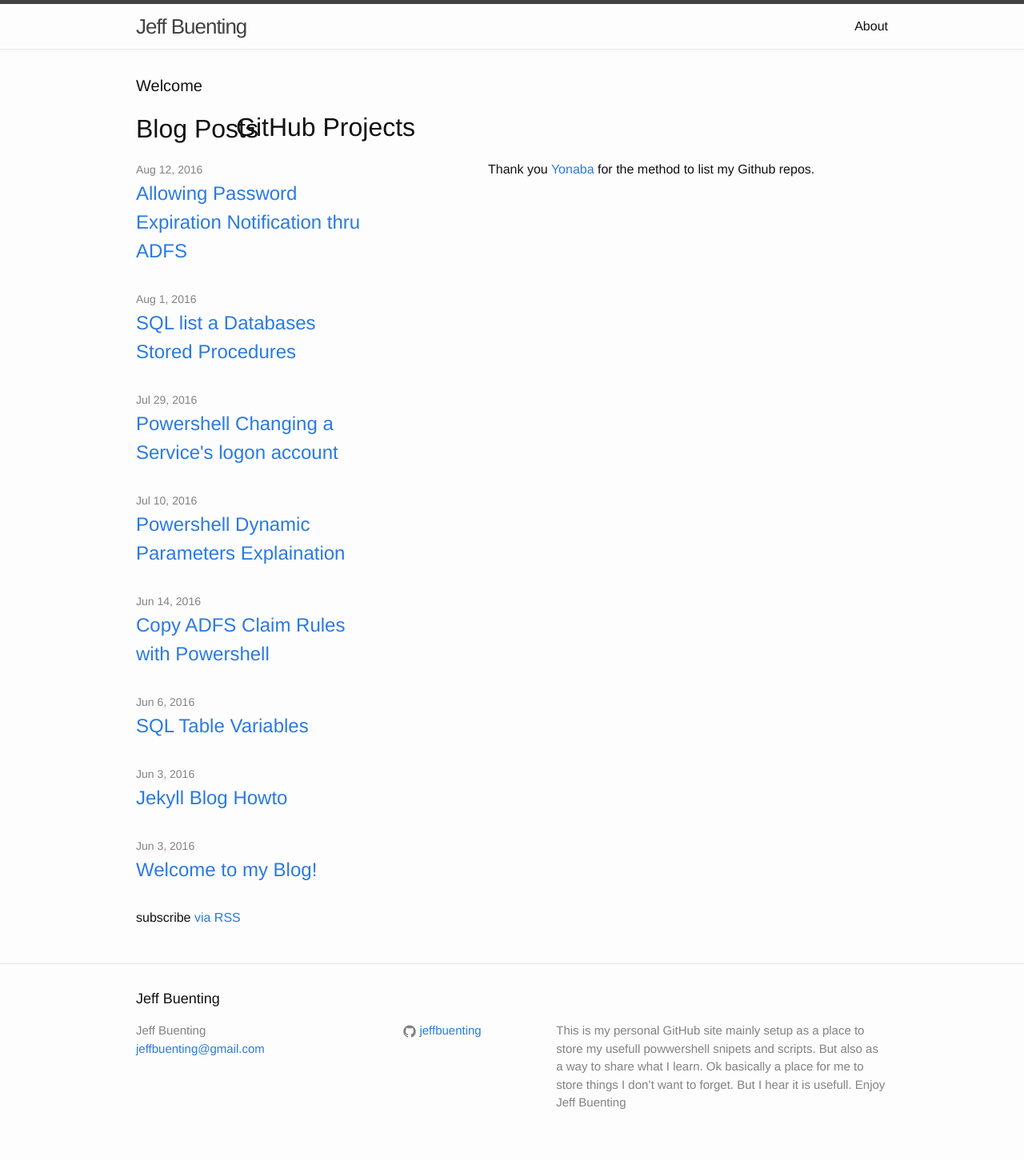
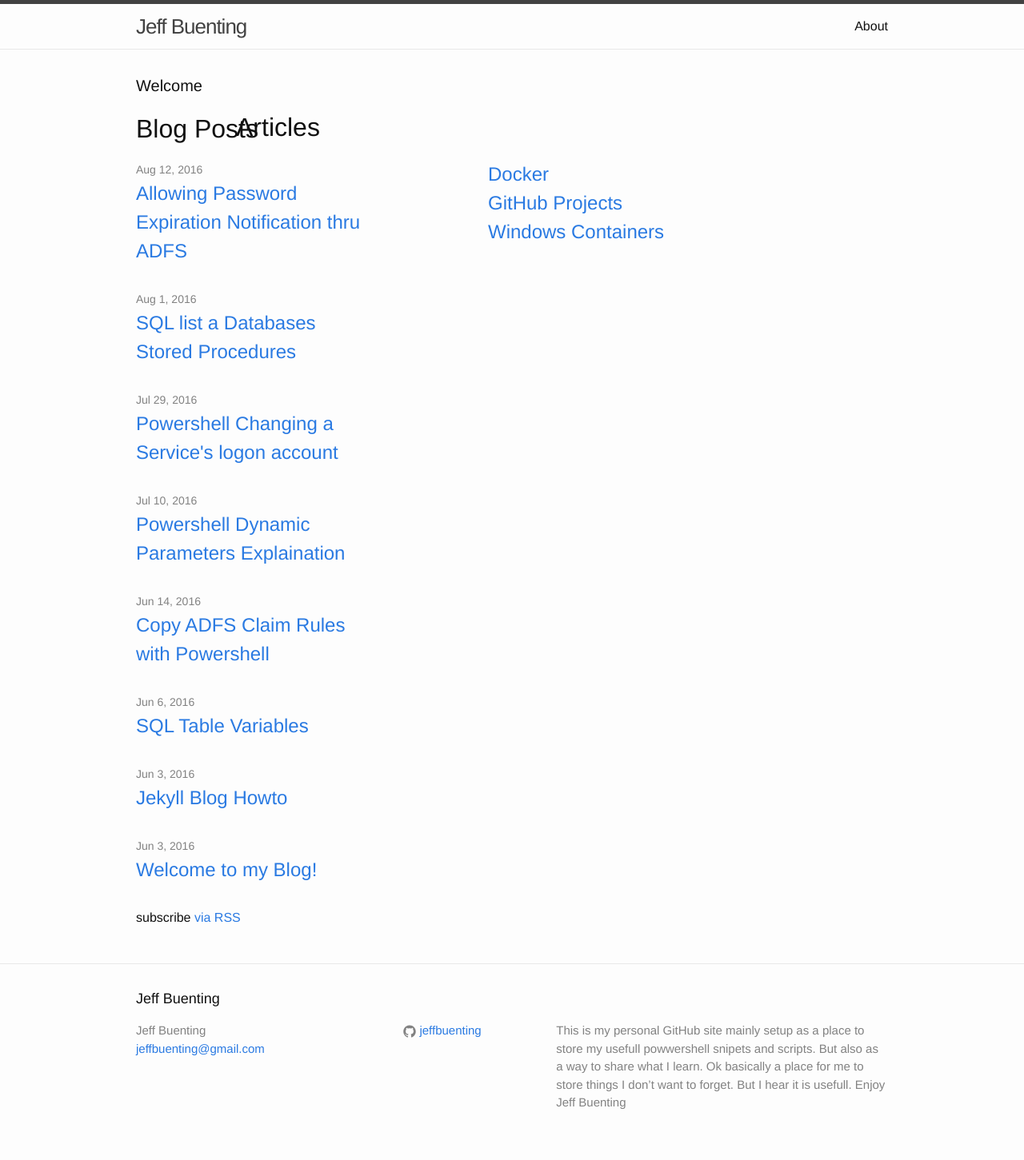
Before and after one commit to jeffbuenting/jeffbuenting.github.io, a Jekyll site: the page built from index.html, in a window 1280 px wide. Shown: the whole page at 80% size. Built offline with Jekyll 4.4.1, drawn with Linux system fonts in a browser that asks for light colours.

Commit message:
Added Articles Folder
added Docker, GitHubProjects, and Windows Container Pages

```diff
--- a/css/main.scss
+++ b/css/main.scss
@@ -40,6 +40,21 @@ $on-laptop:        800px;
 
 // working to get new title to div via css
 
+#Articles-Title {
+	position: absolute;
+	top: 135px;
+	right: 485px;
+	width: 500px;
+	float: right;
+}
+
+#Articles {
+
+	width: 500px;
+//	border: 1px solid red;
+	float: Right;
+	p:first-child { font-weight: Bold;};
+}
 
 #My-Github-Projects-Title {
 	position: absolute;
@@ -53,7 +68,7 @@ $on-laptop:        800px;
 
 	width: 500px;
 //	border: 1px solid red;
-	float: right;
+	float: Left;
 	p:first-child { font-weight: Bold;};
 }
 
--- a/index.html
+++ b/index.html
@@ -11,7 +11,6 @@ layout: default
 <div id="leftcolumn-Title"/>
 	<h1>Blog Posts</h1>
 </div>
-
 
 <div id="leftcolumn"/>
   <ul class="post-list">
@@ -30,22 +29,17 @@ layout: default
 
 </div>
 
-<div id="My-Github-Projects-Title">
+<div id="Articles-Title">
 
-	<h1>GitHub Projects</h1>
+	<h1>Articles</h1>
 </div>
 
 
-<div id="my-github-projects"/>
+<div id="Articles"/>
 
-  <script src="http://ajax.microsoft.com/ajax/jquery/jquery-1.4.2.min.js" type="text/javascript"></script>
-  <script src="/scripts/github-query.js" type="text/javascript"></script>
-  <script type="text/javascript">
-      $(function() {
-          $("#my-github-projects").loadRepositories("jeffbuenting");
-      });
-  </script>
+	<a class="post-link" href="{{ "Articles/Docker" | prepend: site.baseurl }}">Docker</a>
+	<a class="post-link" href="{{ "Articles/GitHubProjects" | prepend: site.baseurl }}">GitHub Projects</a>
+	<a class="post-link" href="{{ "Articles/WindowsContainers" | prepend: site.baseurl }}">Windows Containers</a>
 
-    <p class="box1">Thank you <a href = "http://yonaba.github.io/2012/08/14/List-your-GitHub-projects-using-JavaScript-and-jQuery.md.html">Yonaba</a> for the method to list my Github repos.</aref></p>
 
 </div>
```
Also changed, not shown: Articles/Docker/index.html (added, +14 -0 lines), Articles/GitHubProjects/index.html (added, +23 -0 lines), Articles/WindowsContainers/index.html (added, +14 -0 lines).
